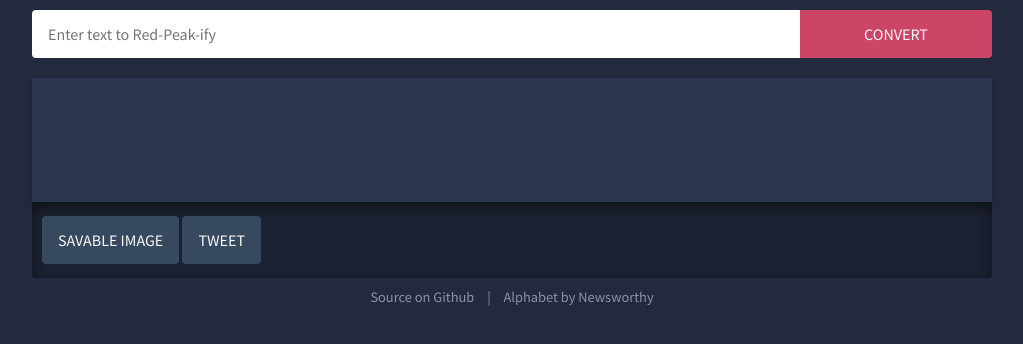
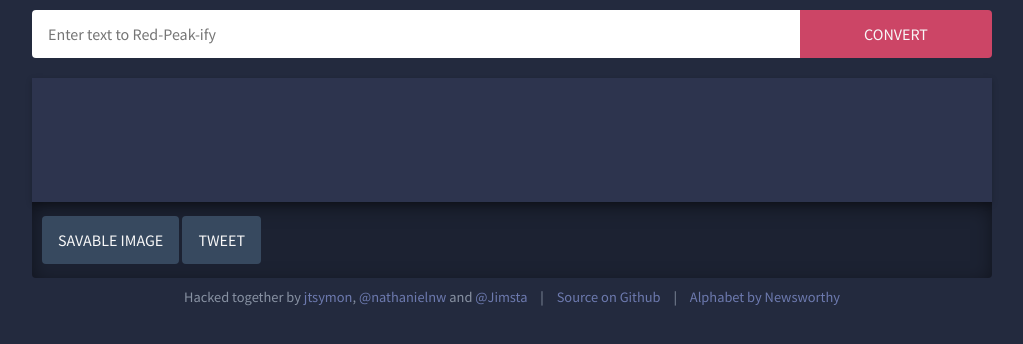
Before and after one commit to jtsymon/RedPeak-Converter, a plain HTML site: page index.html in a window 1280 px wide. Shown: the whole page, without its empty margins (128-1151 px from the left). Drawn offline with Linux system fonts and the light colour scheme.

Commit message:
Added profile links

```diff
--- a/index.html
+++ b/index.html
@@ -29,9 +29,14 @@
 
         <footer class="footer">
             <span>
-                <a href="https://github.com/jtsymon/RedPeak-Converter">Source on Github</a></span> |
+                Hacked together by <a href="https://github.com/jtsymon">jtsymon</a>, <a href="https://twitter.com/nathanielnw">@nathanielnw</a> and <a href="https://twitter.com/Jimsta">@Jimsta</a>
+            </span> |
             <span>
-                <a href="http://www.3news.co.nz/tvshows/newsworthy/a-swastika-is-just-the-start-the-hidden-messages-of-red-peak-2015092420#axzz3mjocQL2S">Alphabet by Newsworthy</a></span>
+                <a href="https://github.com/jtsymon/RedPeak-Converter">Source on Github</a>
+            </span> |
+            <span>
+                <a href="http://www.3news.co.nz/tvshows/newsworthy/a-swastika-is-just-the-start-the-hidden-messages-of-red-peak-2015092420#axzz3mjocQL2S">Alphabet by Newsworthy</a>
+            </span>
         </footer>
     </body>
 </html>
--- a/style.css
+++ b/style.css
@@ -1,7 +1,7 @@
 body {
     margin: 10px;
 
-    font-family: Source Sans Pro;
+    font-family: Source Sans Pro, sans-serif;
     font-size: 16px;
 
     background: #232A3E;
@@ -12,7 +12,7 @@ input, button {
 }
 
 a {
-    color: inherit;
+    color: #6d7aaf;
     text-decoration: none;
 }
 
@@ -35,7 +35,7 @@ a:hover {
     font-size: 0.9em;
     text-align: center;
 
-    color: #8d92a5;
+    color: #8892a3;
 }
 
 .footer span {
```
